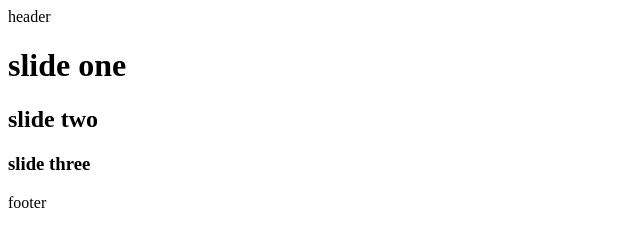
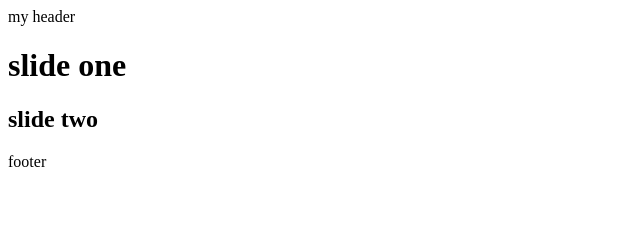
Before and after one commit to ELIelnaz4565/git-project-one, a plain HTML site: page index.html in a window 1280 px wide. Shown: the whole page, without its empty margins (0-640 px from the left). Drawn offline with Linux system fonts and the light colour scheme.

Commit message:
some changes in dev branch

```diff
--- a/index.html
+++ b/index.html
@@ -7,12 +7,11 @@
 </head>
 <body>
     <header>
-        header
+       my  header
     </header>
     <div class="slider">
         <h1>slide one</h1>
         <h2>slide two</h2>
-        <h3>slide three</h3>
     </div>
     <footer>
         footer
```
